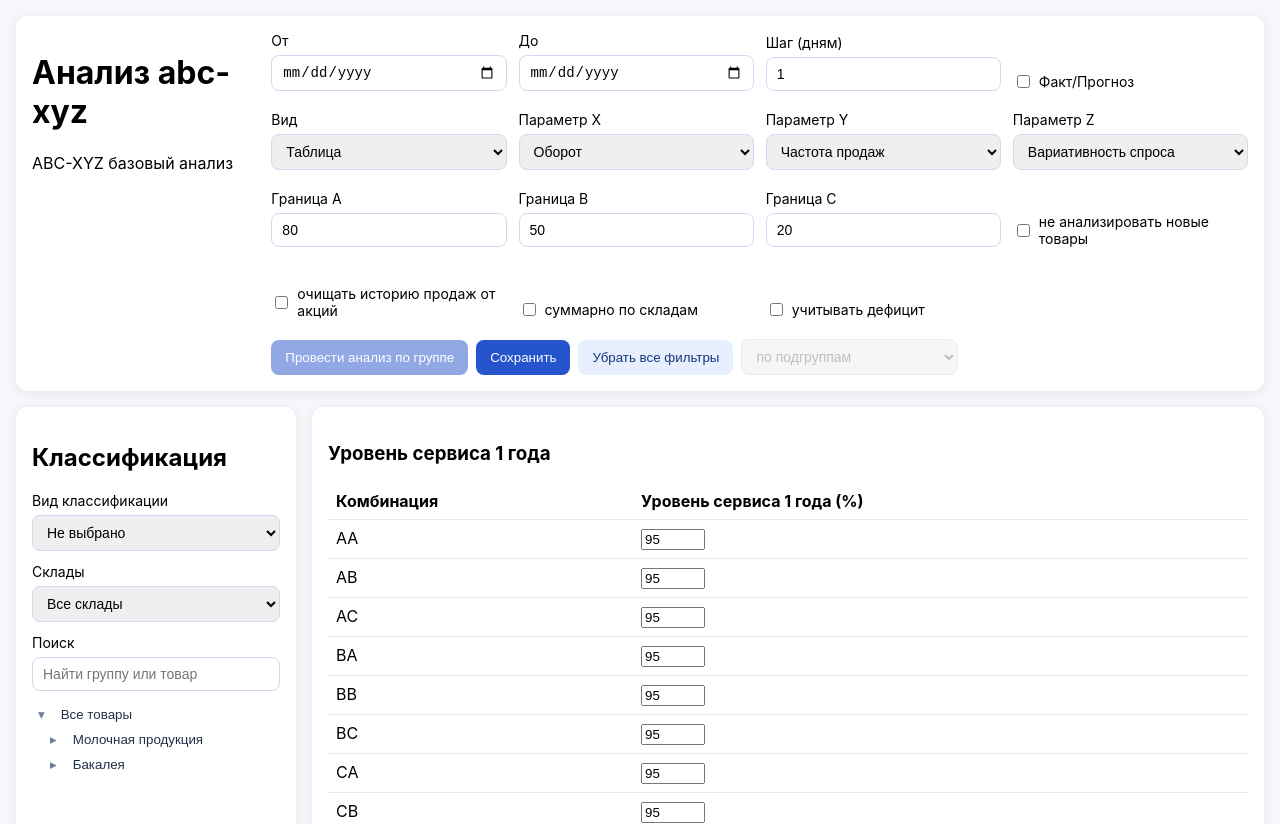
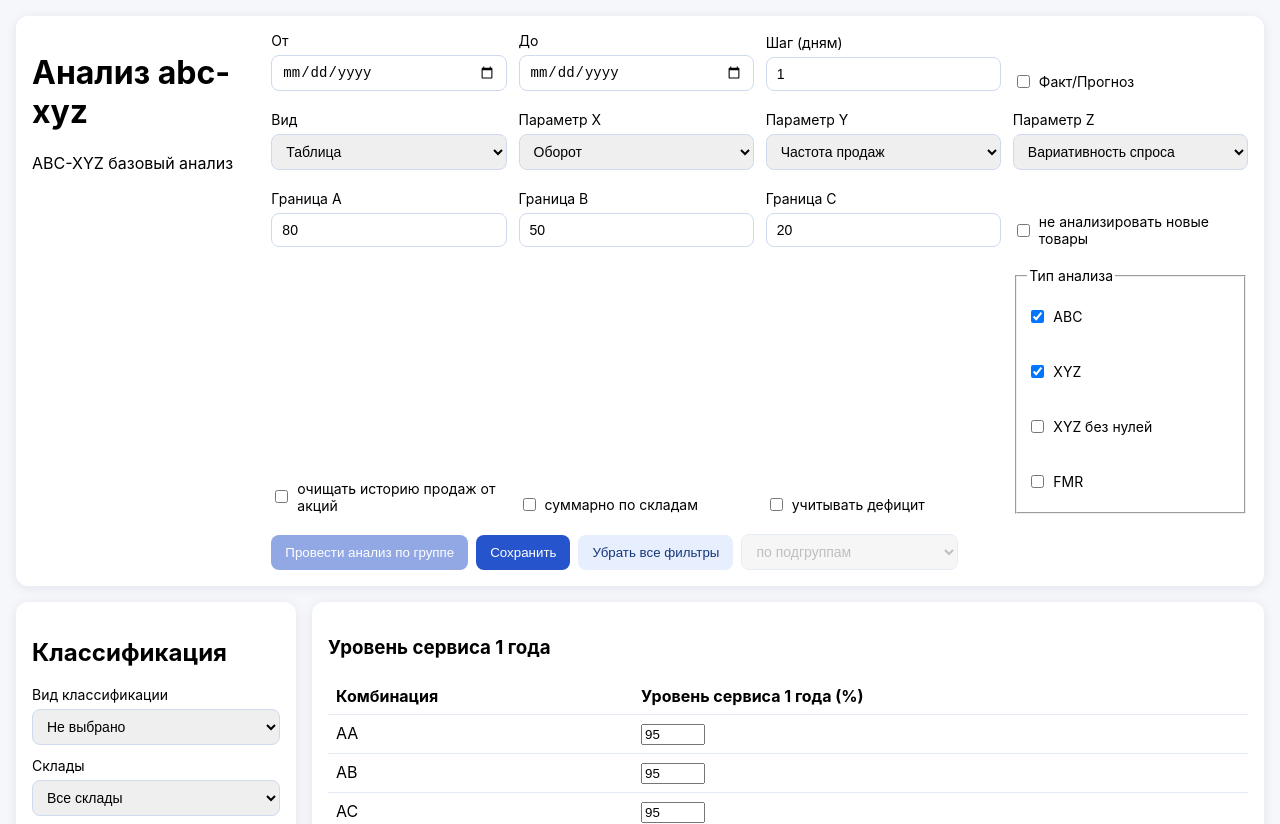
Before and after one commit to allgrit/fakeitforecast, a React (Vite) app: page /analysis/abc-xyz in a window 1280 px wide. Shown: the top 824 px of the page. Built offline with nearby package versions, Linux system fonts and the light colour scheme.

Commit message:
Add selectable analysis types to analysis run flow

```diff
--- a/src/components/AnalysisToolbar.jsx
+++ b/src/components/AnalysisToolbar.jsx
@@ -10,6 +10,13 @@ const AXIS_PARAMETER_OPTIONS = [
   { id: 'profit', label: 'Маржа' },
   { id: 'sales-frequency', label: 'Частота продаж' },
   { id: 'demand-variation', label: 'Вариативность спроса' }
+]
+
+const ANALYSIS_TYPE_OPTIONS = [
+  { id: 'abc', label: 'ABC' },
+  { id: 'xyz', label: 'XYZ' },
+  { id: 'xyzWithoutZeros', label: 'XYZ без нулей' },
+  { id: 'fmr', label: 'FMR' }
 ]
 
 export function AnalysisToolbar({
@@ -29,8 +36,15 @@ export function AnalysisToolbar({
   }
 
   const thresholdValidation = validateThresholds(filters.thresholds)
+  const selectedAnalysisTypeCount = Object.values(filters.analysisTypes).filter(Boolean).length
+  const hasAnalysisTypeError = selectedAnalysisTypeCount === 0
   const isInvalid =
-    !filters.warehouseId || !filters.periodFrom || !filters.periodTo || !filters.selectedNodeId || !thresholdValidation.isValid
+    !filters.warehouseId ||
+    !filters.periodFrom ||
+    !filters.periodTo ||
+    !filters.selectedNodeId ||
+    !thresholdValidation.isValid ||
+    hasAnalysisTypeError
 
   return (
     <header className="analysis-toolbar">
@@ -191,6 +205,28 @@ export function AnalysisToolbar({
           учитывать дефицит
         </label>
 
+        <fieldset className="field-label" aria-label="Тип анализа">
+          <legend>Тип анализа</legend>
+          {ANALYSIS_TYPE_OPTIONS.map((analysisType) => (
+            <label key={analysisType.id} className="field-label inline-label">
+              <input
+                type="checkbox"
+                checked={filters.analysisTypes[analysisType.id]}
+                onChange={(event) =>
+                  onChange({
+                    analysisTypes: {
+                      ...filters.analysisTypes,
+                      [analysisType.id]: event.target.checked
+                    }
+                  })
+                }
+              />
+              {analysisType.label}
+            </label>
+          ))}
+          {hasAnalysisTypeError ? <span className="field-error">Выберите минимум один тип анализа</span> : null}
+        </fieldset>
+
         <div className="run-actions">
           <button type="button" disabled={isInvalid || runLoading} onClick={() => onRunAnalysis(filters.groupMode)}>
             Провести анализ по группе
--- a/src/pages/AnalysisPage.jsx
+++ b/src/pages/AnalysisPage.jsx
@@ -22,6 +22,12 @@ const initialFilters = {
   dataMode: 'forecast',
   viewType: 'table',
   groupMode: 'by-subgroups',
+  analysisTypes: {
+    abc: true,
+    xyz: true,
+    xyzWithoutZeros: false,
+    fmr: false
+  },
   axes: {
     x: 'turnover',
     y: 'sales-frequency',
@@ -151,6 +157,10 @@ export function AnalysisPage() {
   }
 
   const runAnalysis = async (groupMode) => {
+    const selectedAnalysisTypes = Object.entries(filters.analysisTypes)
+      .filter(([, isEnabled]) => isEnabled)
+      .map(([analysisType]) => analysisType)
+
     const payload = {
       analysisId,
       warehouseId: filters.warehouseId,
@@ -164,6 +174,7 @@ export function AnalysisPage() {
       dataMode: filters.dataMode,
       view: filters.viewType,
       groupAnalysisMode: groupMode,
+      analysisTypes: selectedAnalysisTypes,
       axes: filters.axes,
       thresholds: {
         a: Number(filters.thresholds.a),
```
Also changed, not shown: 1 other file (tests, documents, lock files or other folders).
